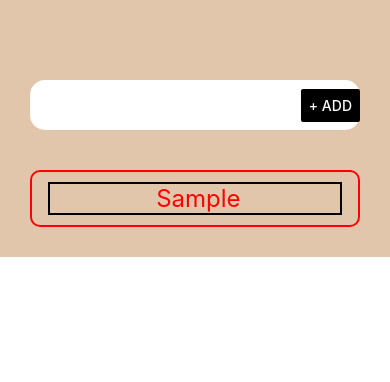
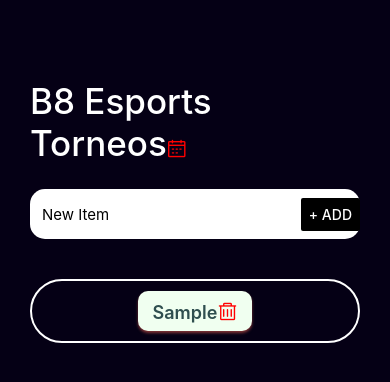
Before and after one commit to javiergarpes/B8esportsCoderHouse, a React Native app: screen / in a window 390 px wide. Both pictures are taken after typing "Sample" into the empty fields and a click on the button "+ ADD". Shown: the top 382 px of the page. Built offline with nearby package versions, Linux system fonts and the light colour scheme.

Commit message:
ultima clase del Shopping List, se agregaron iconos y la funcion de eliminar elementos de la lista

```diff
--- a/App.js
+++ b/App.js
@@ -1,96 +1,148 @@
-import { View, TextInput, Button, StyleSheet, Text,TouchableOpacity} from "react-native";
-import React, { useState } from 'react';
+import Modal from "./components/Modal";
+import FlatList from "./components/FlatList";
+import {
+  View,
+  TextInput,
+  Button,
+  StyleSheet,
+  Text,
+  TouchableOpacity,
+
+
+} from "react-native";
+import React, { useState } from "react";
+import AntDesign from '@expo/vector-icons/AntDesign'
 
 export default function App() {
-  const [textValue, setTextValue] = useState('')
-  const [itemslist, setItemsList] = useState([])
+  const [textValue, setTextValue] = useState("");
+  const [itemslist, setItemsList] = useState([]);
+  const [itemSelected, setItemSelected] = useState();
+  const [modalVisible, setModalVisible] = useState(false);
 
-  const onHandleChangeItem = text => setTextValue(text)
+  const onHandleChangeItem = (text) => setTextValue(text);
 
-const addItem = ()=>{
+  const addItem = () => {
+    if (textValue === "") {
+      return;
+    }
+    setItemsList((prevState) => [
+      ...prevState,
+      { id: Math.random(), value: textValue },
+    ]);
+    setTextValue("");
+  };
 
-  setItemsList(prevState =>[
-    ...prevState,
-    {id: Math.random(), value: textValue},
-  ])
-  setTextValue(' ')
-}
+  const renderListItem = ({ item, index }) => (
+    <TouchableOpacity
+      style={styles.itemContainer}
+      onPress={() => onHandleModal(index)}
+    >
+      <Text style={styles.textItem}>{item?.value}<AntDesign name="delete" size={20} color={"red"} padding={20} /></Text>
 
-/*const renderListItem=({item})=>(
-  <TouchableOpacity style={styles.itemContainer}>
-    <text style={style.textItem}></text>
-  </TouchableOpacity>
-)*/
+    </TouchableOpacity>
+  );
 
+  const onHandleDelete = () => {
+    console.log(itemSelected);
+    let arr = itemslist;
+    arr.splice(itemSelected, 1);
+    setItemsList(arr);
+    setModalVisible(false);
+  };
 
+  const onHandleModal = (index) => {
+    setModalVisible(true);
+    setItemSelected(index);
+  };
 
-  return (
+  return  (
     <View style={styles.container}>
+      <Text style={styles.title}>B8 Esports Torneos<AntDesign name="calendar" size={20} color={"red"} paddingLeft={120} /></Text>
+
       <View style={styles.inputContainer}>
         <TextInput
+          style={styles.input}
           placeholder="New Item"
-          placeholderTextColor={"#808080"}
-          style={styles.input}
           value={textValue}
           onChangeText={onHandleChangeItem}
         />
-        <Button title="+ ADD" color={"black"} onPress={addItem} />
+        <Button title="+ ADD" color={'#000'} onPress={addItem} />
       </View>
       <View style={styles.listContainer}>
-        {itemslist.map((item) => (
-          <View style={styles.TextContainer}>
-            <Text style={styles.Text}> {item.value}</Text>
-          </View>
-        ))}
+        <FlatList itemslist={itemslist} renderListItem={renderListItem}/>
       </View>
+      <Modal modalVisible={modalVisible} onHandleDelete={onHandleDelete} />
     </View>
-  );
+  )
 }
 
 const styles = StyleSheet.create({
   container: {
+    flex: 1,
     padding: 30,
     paddingTop: 80,
-    backgroundColor:'#e2c6ab',
-
+    backgroundColor: "#050015", //"#050015"
+  },
+  title: {
+    fontSize: 35,
+    fontWeight: "500",
+    marginBottom: 25,
+    color: "white",
   },
   inputContainer: {
     flexDirection: "row",
     justifyContent: "space-between",
     alignItems: "center",
-    backgroundColor:'#fff',
-    borderRadius:15,
-
+    backgroundColor: "#fff",
+    borderRadius: 15,
   },
   input: {
-    width:200,
-    height:50,
-    fontSize:15,
-    paddingLeft:12,
     width: 200,
-
+    height: 50,
+    fontSize: 15,
+    paddingLeft: 12,
+    width: 200,
   },
   listContainer: {
     justifyContent: "center",
     alignItems: "center",
-    borderColor: "#ff0000",
-    borderRadius:10,
+    borderColor: "#ffffff",
+    borderRadius: 40,
     borderWidth: 2,
     marginTop: 40,
-
   },
   TextContainer: {
     borderColor: "black",
     borderWidth: 2,
     alignItems: "center",
     marginVertical: 10,
-    width: "90%",
-
+    width: 120,
   },
   Text: {
     fontSize: 24,
-    color: "#ff0000",
+    color: "#A52A2A",
     fontweight: "bold",
+  },
 
+  itemContainer: {
+    height: 40,
+    marginVertical: 10,
+    marginHorizontal: 5,
+    borderRadius: 10,
+    justifyContent: "center",
+    backgroundColor: "#f0fff0",
+    shadowColor: "#fe6855",
+    shadowOffset: { width: 0, height: 2 },
+    shadowOpacity: 0.5,
+    shadowRadius: 3,
+    elevation: 5,
   },
+  textItem:{
+    fontSize:18,
+    paddingLeft:15,
+    paddingRight:15,
+    color:'#2f4f4f',
+    fontWeight:'600',
+    fontVariant:'no-common-ligatures',
+  }
 });
--- /dev/null
+++ b/components/FlatList.js
@@ -0,0 +1,16 @@
+import { StyleSheet, Text, View,FlatList as FlatLista} from 'react-native'
+import React from 'react'
+
+const FlatList = ({itemslist,renderListItem}) => {
+  return (
+    <FlatLista
+    data={itemslist}
+    renderItem={renderListItem}
+    keyExtractor={item => item.id}
+  />
+  )
+}
+
+export default FlatList
+
+const styles = StyleSheet.create({})
--- /dev/null
+++ b/components/Modal.js
@@ -0,0 +1,70 @@
+import {
+  StyleSheet,
+  Text,
+  View,
+  Modal as NewModal,
+  Button,
+} from "react-native";
+import React from "react";
+
+const Modal = ({modalVisible,onHandleDelete}) => {
+  return (
+    <NewModal visible={modalVisible} animationType="slide" transparent={true}>
+      <View style={styles.modalContainer}>
+        <View style={styles.modalContent}>
+          <View style={styles.modalTitle}>
+            <Text>Mi Modal</Text>
+          </View>
+          <View style={styles.modalMessage}>
+            <Text>Estas seguro de eliminar este Torneo de la Lista?</Text>
+          </View>
+          <View style={styles.modalButton}>
+            <Button
+              title="confirmar"
+              color={"white"}
+              onPress={onHandleDelete}
+            />
+          </View>
+        </View>
+      </View>
+    </NewModal>
+  );
+};
+
+export default Modal;
+
+const styles = StyleSheet.create({
+  modalTitle: {
+    backgroundColor: "#fffff0",
+    color: "#fff",
+    fontSize: 18,
+  },
+
+  modalMessage: {
+    marginBottom: 22,
+    justifyContent: "center",
+    alignItems: "center",
+  },
+
+  modalButton: {
+    marginTop: 1,
+    backgroundColor: "black",
+    borderRadius: 12,
+  },
+  modalContainer: {
+    flex: 1,
+    justifyContent: "center",
+    alignItems: "center",
+  },
+  modalContent: {
+    backgroundColor: "#fffff0",
+    borderRadius: 20,
+    padding: 35,
+    alignItems: "center",
+    shadowColor: "#2f4f4f",
+    shadowOffset: { width: 0, height: 3 },
+    shadowOpacity: 0.2,
+    shadowRadius: 3,
+    elevation: 5,
+  },
+});
```
Also changed, not shown: 1 other file (tests, documents, lock files or other folders).
